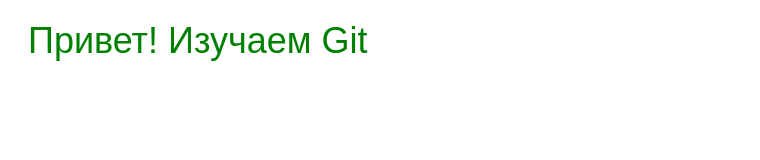
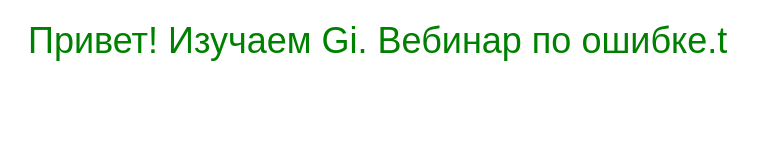
Before and after one commit to Yauheni8812/Test, a plain HTML site: page My first project/index.html in a window 1280 px wide. Shown: the whole page, without its empty margins (0-760 px from the left). Drawn offline with Linux system fonts and the light colour scheme.

Commit message:
github changes

```diff
--- a/My first project/index.html
+++ b/My first project/index.html
@@ -8,6 +8,6 @@
 <link rel="stylesheet" href="styles.css">
 </head>
 <body>
-<p class="text">Привет! Изучаем Git</p>
+<p class="text">Привет! Изучаем Gi. Вебинар по ошибке.t</p>
 </body>
 </html>
```
